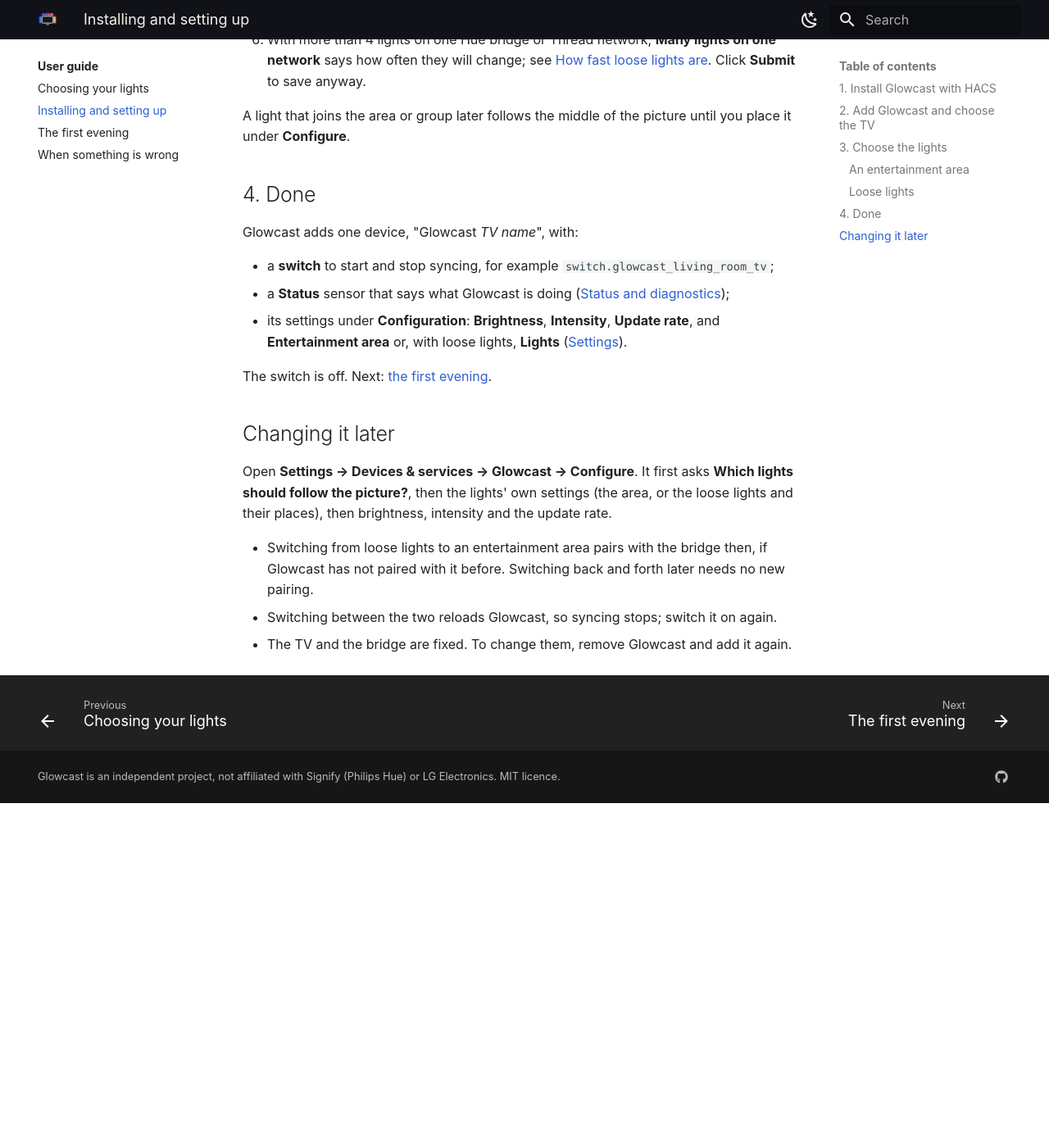
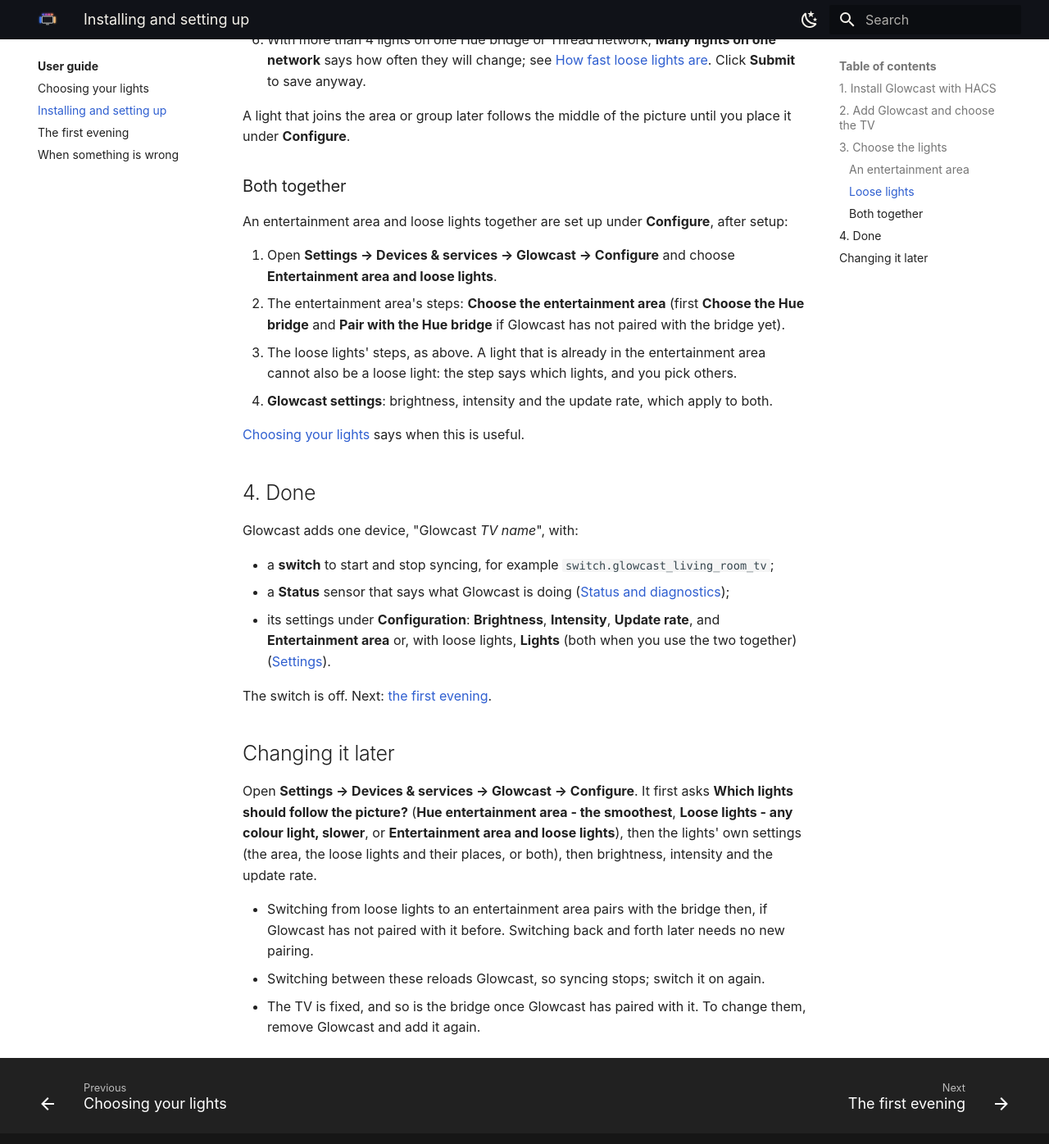
Before and after one commit to nicohabets/glowcast, an MkDocs documentation site: the page built from website/pages/guide/setup.md, in a window 1280 px wide and 1400 px high, scrolled down 2752 px. Shown: the top 1396 px of the window at 82% size. Built offline with MkDocs 1.6.1 and Material for MkDocs 9.7.7, drawn with Linux system fonts in a browser that asks for light colours; before the commit the page ends 3732 px from its top, so only the background shows below that.

Commit message:
User guide: an entertainment area and loose lights together, links to the loose-lights page (#20)
Rebased onto 11-composite-output: the guide links to docs/loose-lights.md,
which only exists there. Both together under Configure, a light in both
refused, Dropped lights and the 5 s retry; an HA light group counts as its
members, a Hue room or zone as one, a Matter integration as one network;
restore includes colour temperature and group members; Picture source off.

Co-Authored-By: Claude Opus 5.5 <noreply@anthropic.com>

```diff
--- a/website/pages/guide/setup.md
+++ b/website/pages/guide/setup.md
@@ -44,20 +44,31 @@ If the button was not pressed in time, press it and click **Submit** again. If t
 
 A light that joins the area or group later follows the middle of the picture until you place it under **Configure**.
 
+### Both together
+
+An entertainment area and loose lights together are set up under **Configure**, after setup:
+
+1. Open **Settings → Devices & services → Glowcast → Configure** and choose **Entertainment area and loose lights**.
+2. The entertainment area's steps: **Choose the entertainment area** (first **Choose the Hue bridge** and **Pair with the Hue bridge** if Glowcast has not paired with the bridge yet).
+3. The loose lights' steps, as above. A light that is already in the entertainment area cannot also be a loose light: the step says which lights, and you pick others.
+4. **Glowcast settings**: brightness, intensity and the update rate, which apply to both.
+
+[Choosing your lights](lights.md#both-together) says when this is useful.
+
 ## 4. Done
 
 Glowcast adds one device, "Glowcast *TV name*", with:
 
 - a **switch** to start and stop syncing, for example `switch.glowcast_living_room_tv`;
 - a **Status** sensor that says what Glowcast is doing ([Status and diagnostics](../docs/status.md));
-- its settings under **Configuration**: **Brightness**, **Intensity**, **Update rate**, and **Entertainment area** or, with loose lights, **Lights** ([Settings](../docs/settings.md)).
+- its settings under **Configuration**: **Brightness**, **Intensity**, **Update rate**, and **Entertainment area** or, with loose lights, **Lights** (both when you use the two together) ([Settings](../docs/settings.md)).
 
 The switch is off. Next: [the first evening](first-evening.md).
 
 ## Changing it later
 
-Open **Settings → Devices & services → Glowcast → Configure**. It first asks **Which lights should follow the picture?**, then the lights' own settings (the area, or the loose lights and their places), then brightness, intensity and the update rate.
+Open **Settings → Devices & services → Glowcast → Configure**. It first asks **Which lights should follow the picture?** (**Hue entertainment area - the smoothest**, **Loose lights - any colour light, slower**, or **Entertainment area and loose lights**), then the lights' own settings (the area, the loose lights and their places, or both), then brightness, intensity and the update rate.
 
 - Switching from loose lights to an entertainment area pairs with the bridge then, if Glowcast has not paired with it before. Switching back and forth later needs no new pairing.
-- Switching between the two reloads Glowcast, so syncing stops; switch it on again.
-- The TV and the bridge are fixed. To change them, remove Glowcast and add it again.
+- Switching between these reloads Glowcast, so syncing stops; switch it on again.
+- The TV is fixed, and so is the bridge once Glowcast has paired with it. To change them, remove Glowcast and add it again.
```
Also changed, not shown: website/pages/guide/first-evening.md (+2 -1 lines), website/pages/guide/lights.md (+17 -4 lines), website/pages/guide/problems.md (+11 -3 lines).
